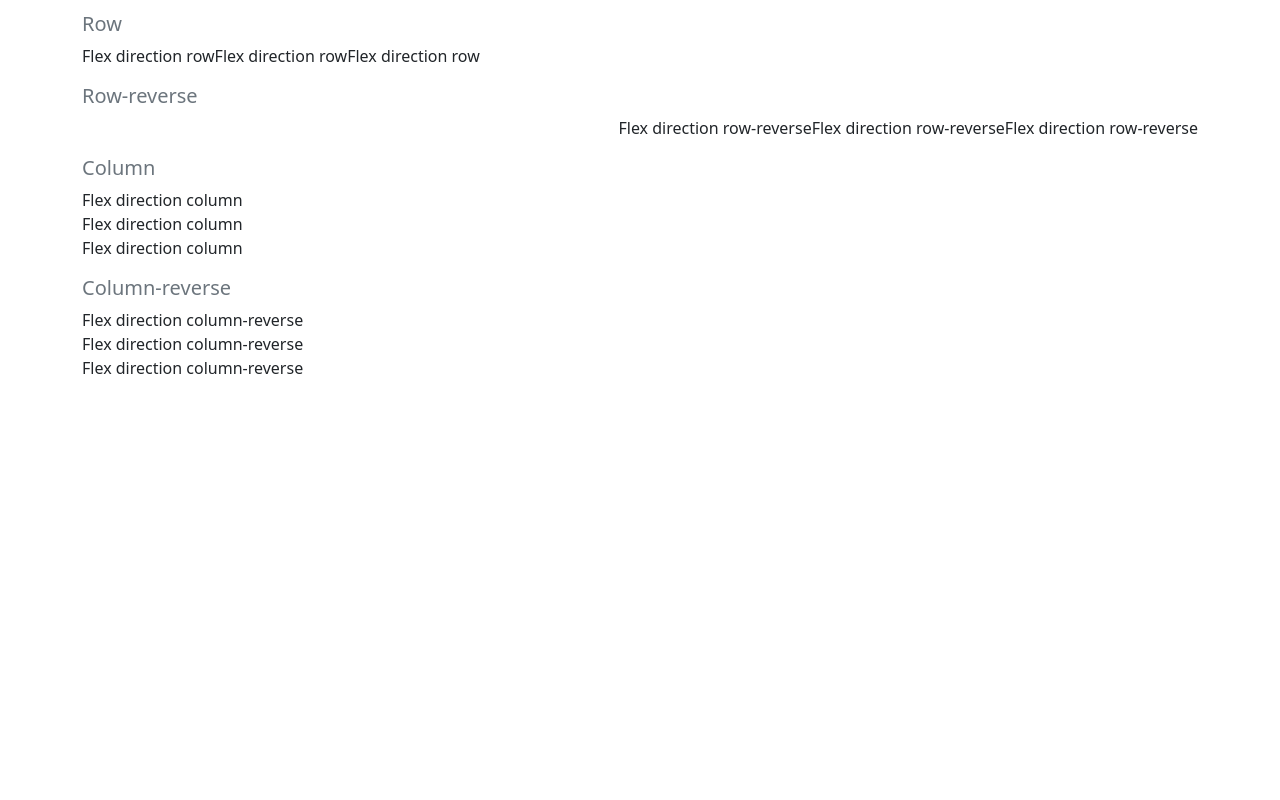
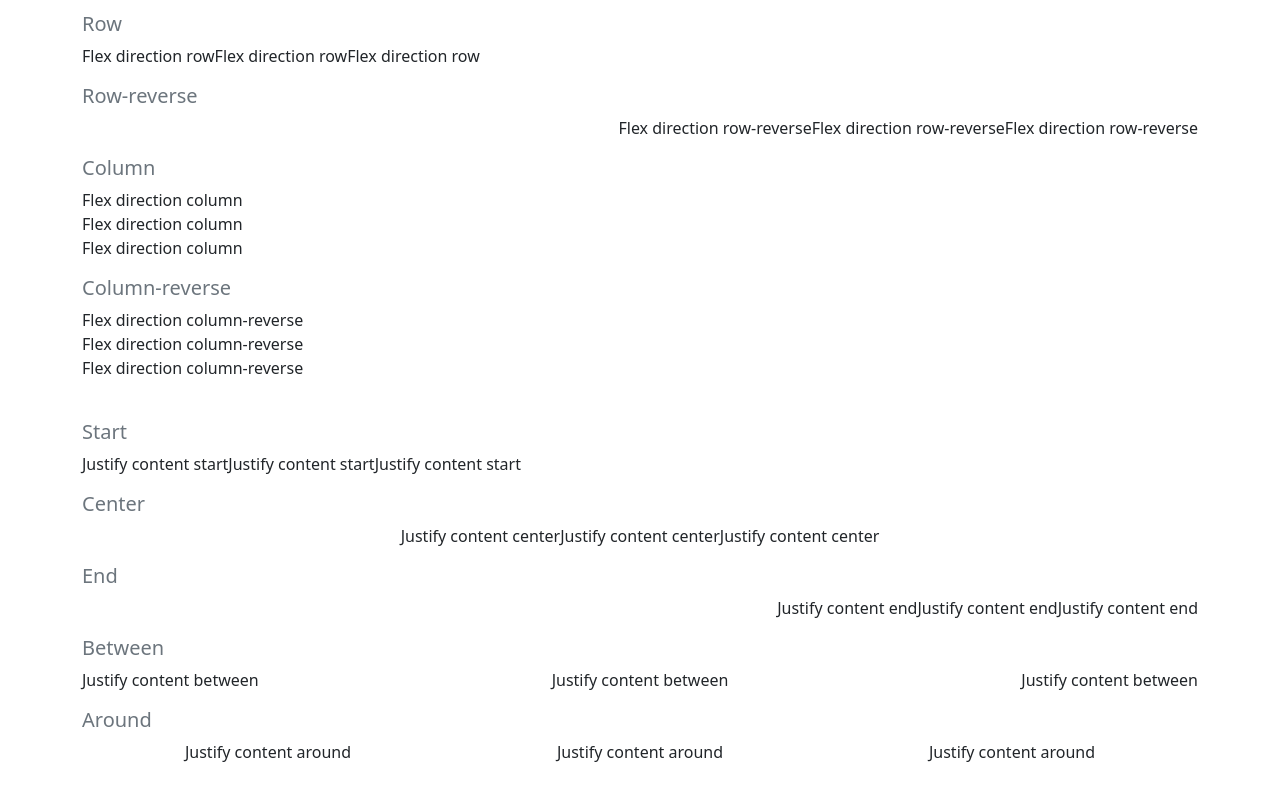
Before and after one commit to Michal-Radomski/Udemy_Frontend_Courses, a plain HTML site: page 01 Bootstrap5/06 - Utils/index.html in a window 1280 px wide. Shown: the part 5095-5895 px from the top of the page. Before the commit the page ends 5571 px from the top, so only its background shows below. Drawn offline with nearby package versions, Linux system fonts and the light colour scheme.

Commit message:
Flex exercise done2

```diff
--- a/01 Bootstrap5/06 - Utils/index.html
+++ b/01 Bootstrap5/06 - Utils/index.html
@@ -247,6 +247,39 @@
 
       <br />
 
+      <h4 class="h5 text-muted mt-3">Start</h4>
+      <div class="d-flex justify-content-start">
+        <div>Justify content start</div>
+        <div>Justify content start</div>
+        <div>Justify content start</div>
+      </div>
+      <h4 class="h5 text-muted mt-3">Center</h4>
+      <div class="d-flex justify-content-center">
+        <div>Justify content center</div>
+        <div>Justify content center</div>
+        <div>Justify content center</div>
+      </div>
+      <h4 class="h5 text-muted mt-3">End</h4>
+      <div class="d-flex justify-content-end">
+        <div>Justify content end</div>
+        <div>Justify content end</div>
+        <div>Justify content end</div>
+      </div>
+      <h4 class="h5 text-muted mt-3">Between</h4>
+      <div class="d-flex justify-content-between">
+        <div>Justify content between</div>
+        <div>Justify content between</div>
+        <div>Justify content between</div>
+      </div>
+      <h4 class="h5 text-muted mt-3">Around</h4>
+      <div class="d-flex justify-content-around">
+        <div>Justify content around</div>
+        <div>Justify content around</div>
+        <div>Justify content around</div>
+      </div>
+
+      <br />
+
       <br /><br /><br />
     </div>
   </body>
```
